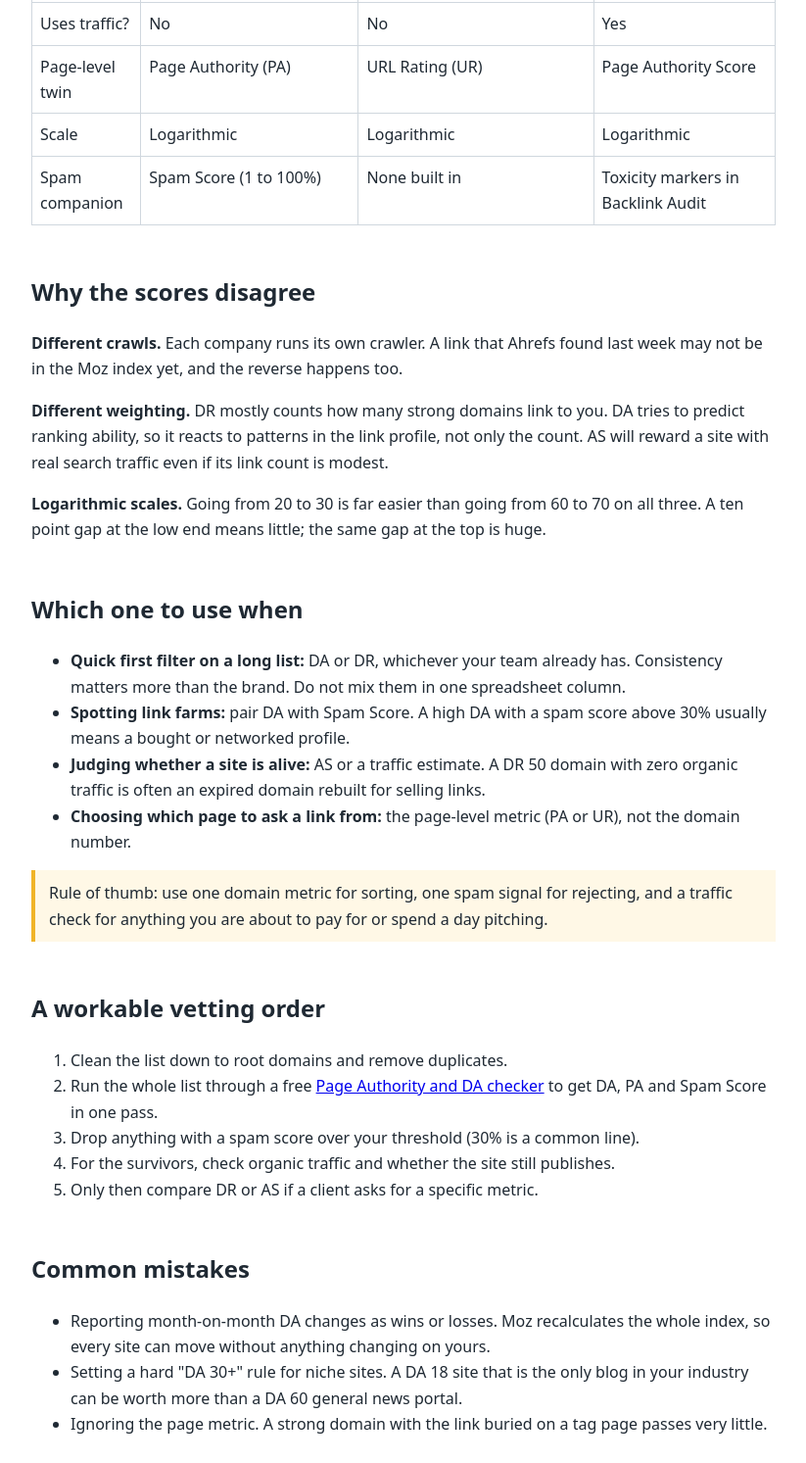
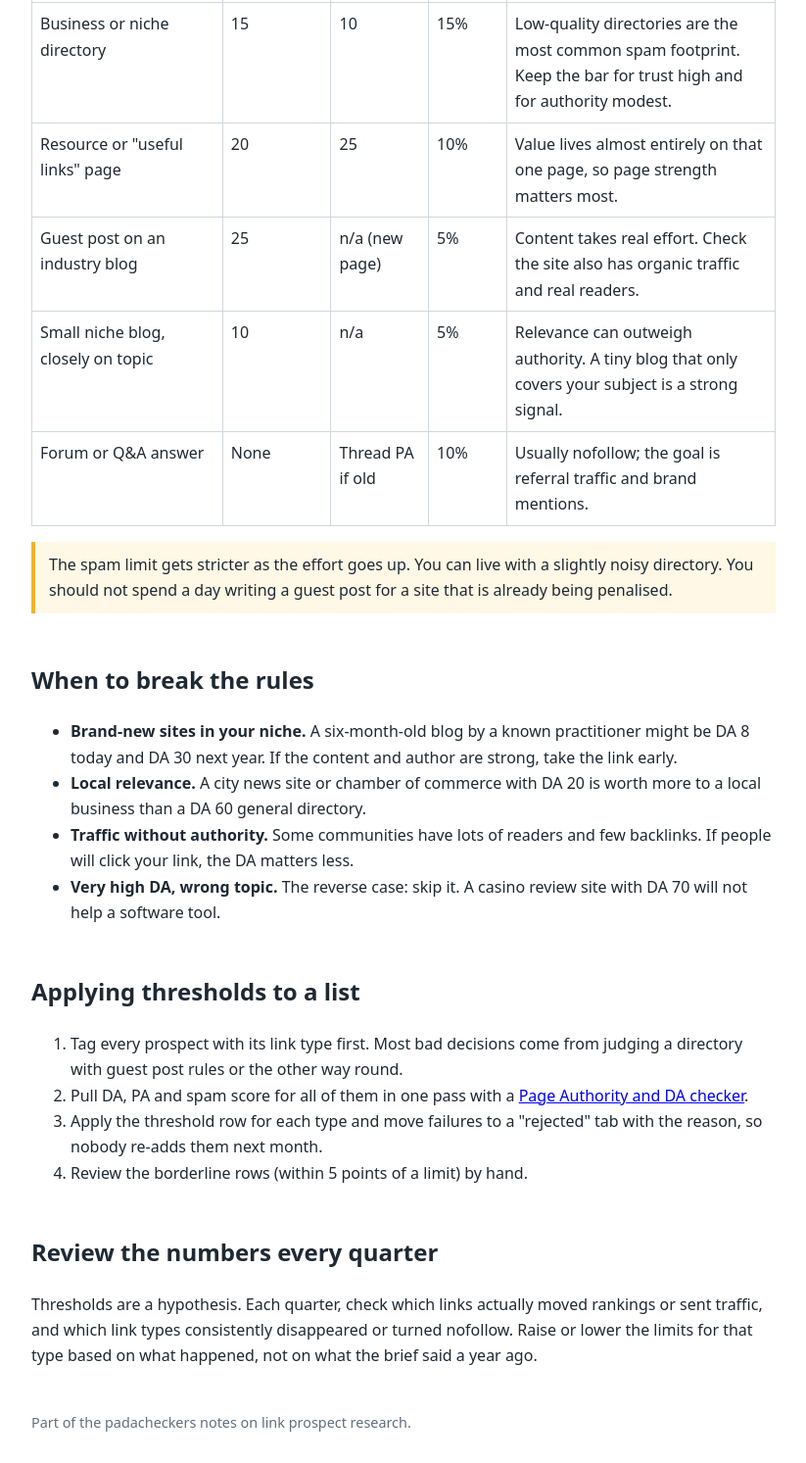
Before and after one commit to padacheckers/padacheckers.github.io, a plain HTML site: page authority-metrics/index.html in a window 1280 px wide. Shown: the part 587-2080 px from the top of the page at 98% size, without its empty margins (228-1051 px from the left). Drawn offline with Linux system fonts and the light colour scheme.

Commit message:
Rewrite as authority thresholds by link type

```diff
--- a/authority-metrics/index.html
+++ b/authority-metrics/index.html
@@ -3,64 +3,54 @@
 <head>
 <meta charset="utf-8">
 <meta name="viewport" content="width=device-width, initial-scale=1">
-<title>DA vs DR vs AS: What Each Authority Metric Actually Measures</title>
-<meta name="description" content="Moz Domain Authority, Ahrefs Domain Rating and Semrush Authority Score compared: inputs, scale, update cadence and when to use each one when vetting link prospects.">
+<title>Authority Thresholds by Link Type: How High Should DA Be?</title>
+<meta name="description" content="Practical minimum Domain Authority, Page Authority and spam score limits for profiles, directories, guest posts, resource pages and niche blogs, and when to break the rules.">
 <style>
 body{font-family:system-ui,-apple-system,Segoe UI,Roboto,sans-serif;max-width:760px;margin:40px auto;padding:0 20px;line-height:1.65;color:#1f2933}
 h1{line-height:1.25}h2{margin-top:2em}
 table{border-collapse:collapse;width:100%;margin:1em 0}th,td{border:1px solid #d0d7de;padding:8px;text-align:left;vertical-align:top}th{background:#f3f5f7}
-code{background:#f3f5f7;padding:1px 4px;border-radius:3px}
 .note{background:#fff8e6;border-left:4px solid #f0b429;padding:10px 14px}
 footer{margin-top:3em;font-size:.9em;color:#616e7c}
 </style>
 </head>
 <body>
-<h1>DA vs DR vs AS: What Each Authority Metric Actually Measures</h1>
-<p>Three numbers dominate link prospecting: Moz Domain Authority (DA), Ahrefs Domain Rating (DR) and Semrush Authority Score (AS). They all run from 0 to 100 and they are all called "authority", so teams treat them as interchangeable. They are not. Each one is built from a different link index with a different formula, and a site can score 45 on one and 20 on another without anything being wrong.</p>
-<p>This page is a short reference for what goes into each metric, so you can pick the right one for the job and stop arguing about why the numbers disagree.</p>
+<h1>Authority Thresholds by Link Type: How High Should DA Be?</h1>
+<p>"Only DA 30+" is a common rule in link building briefs. It is simple, and it is wrong for about half the link types a normal campaign uses. A profile link and a guest post are not the same kind of asset, so they should not be judged by the same minimum.</p>
+<p>This page gives a starting set of thresholds per link type, and the reasons behind each one, so you can adapt them instead of copying a single number.</p>
 
-<h2>Side-by-side</h2>
+<h2>Starting thresholds</h2>
 <table>
-<thead><tr><th></th><th>Moz DA</th><th>Ahrefs DR</th><th>Semrush AS</th></tr></thead>
+<thead><tr><th>Link type</th><th>Min DA</th><th>Min PA of the link page</th><th>Max spam score</th><th>Why</th></tr></thead>
 <tbody>
-<tr><td>Main input</td><td>Linking root domains plus a machine-learning model trained to predict Google rankings</td><td>Number and DR of unique linking domains, with "link juice" split across each linker's outbound links</td><td>Link power, organic traffic estimate and spam signals combined</td></tr>
-<tr><td>Uses traffic?</td><td>No</td><td>No</td><td>Yes</td></tr>
-<tr><td>Page-level twin</td><td>Page Authority (PA)</td><td>URL Rating (UR)</td><td>Page Authority Score</td></tr>
-<tr><td>Scale</td><td>Logarithmic</td><td>Logarithmic</td><td>Logarithmic</td></tr>
-<tr><td>Spam companion</td><td>Spam Score (1 to 100%)</td><td>None built in</td><td>Toxicity markers in Backlink Audit</td></tr>
+<tr><td>Platform profile (developer sites, link-in-bio, communities)</td><td>None, judge the platform</td><td>Not useful</td><td>10%</td><td>The domain is huge but your page starts at zero. You want a trusted platform, not a number.</td></tr>
+<tr><td>Business or niche directory</td><td>15</td><td>10</td><td>15%</td><td>Low-quality directories are the most common spam footprint. Keep the bar for trust high and for authority modest.</td></tr>
+<tr><td>Resource or "useful links" page</td><td>20</td><td>25</td><td>10%</td><td>Value lives almost entirely on that one page, so page strength matters most.</td></tr>
+<tr><td>Guest post on an industry blog</td><td>25</td><td>n/a (new page)</td><td>5%</td><td>Content takes real effort. Check the site also has organic traffic and real readers.</td></tr>
+<tr><td>Small niche blog, closely on topic</td><td>10</td><td>n/a</td><td>5%</td><td>Relevance can outweigh authority. A tiny blog that only covers your subject is a strong signal.</td></tr>
+<tr><td>Forum or Q&amp;A answer</td><td>None</td><td>Thread PA if old</td><td>10%</td><td>Usually nofollow; the goal is referral traffic and brand mentions.</td></tr>
 </tbody>
 </table>
 
-<h2>Why the scores disagree</h2>
-<p><strong>Different crawls.</strong> Each company runs its own crawler. A link that Ahrefs found last week may not be in the Moz index yet, and the reverse happens too.</p>
-<p><strong>Different weighting.</strong> DR mostly counts how many strong domains link to you. DA tries to predict ranking ability, so it reacts to patterns in the link profile, not only the count. AS will reward a site with real search traffic even if its link count is modest.</p>
-<p><strong>Logarithmic scales.</strong> Going from 20 to 30 is far easier than going from 60 to 70 on all three. A ten point gap at the low end means little; the same gap at the top is huge.</p>
+<p class="note">The spam limit gets stricter as the effort goes up. You can live with a slightly noisy directory. You should not spend a day writing a guest post for a site that is already being penalised.</p>
 
-<h2>Which one to use when</h2>
+<h2>When to break the rules</h2>
 <ul>
-<li><strong>Quick first filter on a long list:</strong> DA or DR, whichever your team already has. Consistency matters more than the brand. Do not mix them in one spreadsheet column.</li>
-<li><strong>Spotting link farms:</strong> pair DA with Spam Score. A high DA with a spam score above 30% usually means a bought or networked profile.</li>
-<li><strong>Judging whether a site is alive:</strong> AS or a traffic estimate. A DR 50 domain with zero organic traffic is often an expired domain rebuilt for selling links.</li>
-<li><strong>Choosing which page to ask a link from:</strong> the page-level metric (PA or UR), not the domain number.</li>
+<li><strong>Brand-new sites in your niche.</strong> A six-month-old blog by a known practitioner might be DA 8 today and DA 30 next year. If the content and author are strong, take the link early.</li>
+<li><strong>Local relevance.</strong> A city news site or chamber of commerce with DA 20 is worth more to a local business than a DA 60 general directory.</li>
+<li><strong>Traffic without authority.</strong> Some communities have lots of readers and few backlinks. If people will click your link, the DA matters less.</li>
+<li><strong>Very high DA, wrong topic.</strong> The reverse case: skip it. A casino review site with DA 70 will not help a software tool.</li>
 </ul>
 
-<p class="note">Rule of thumb: use one domain metric for sorting, one spam signal for rejecting, and a traffic check for anything you are about to pay for or spend a day pitching.</p>
-
-<h2>A workable vetting order</h2>
+<h2>Applying thresholds to a list</h2>
 <ol>
-<li>Clean the list down to root domains and remove duplicates.</li>
-<li>Run the whole list through a free <a href="https://padacheckers.com/">Page Authority and DA checker</a> to get DA, PA and Spam Score in one pass.</li>
-<li>Drop anything with a spam score over your threshold (30% is a common line).</li>
-<li>For the survivors, check organic traffic and whether the site still publishes.</li>
-<li>Only then compare DR or AS if a client asks for a specific metric.</li>
+<li>Tag every prospect with its link type first. Most bad decisions come from judging a directory with guest post rules or the other way round.</li>
+<li>Pull DA, PA and spam score for all of them in one pass with a <a href="https://padacheckers.com/">Page Authority and DA checker</a>.</li>
+<li>Apply the threshold row for each type and move failures to a "rejected" tab with the reason, so nobody re-adds them next month.</li>
+<li>Review the borderline rows (within 5 points of a limit) by hand.</li>
 </ol>
 
-<h2>Common mistakes</h2>
-<ul>
-<li>Reporting month-on-month DA changes as wins or losses. Moz recalculates the whole index, so every site can move without anything changing on yours.</li>
-<li>Setting a hard "DA 30+" rule for niche sites. A DA 18 site that is the only blog in your industry can be worth more than a DA 60 general news portal.</li>
-<li>Ignoring the page metric. A strong domain with the link buried on a tag page passes very little.</li>
-</ul>
+<h2>Review the numbers every quarter</h2>
+<p>Thresholds are a hypothesis. Each quarter, check which links actually moved rankings or sent traffic, and which link types consistently disappeared or turned nofollow. Raise or lower the limits for that type based on what happened, not on what the brief said a year ago.</p>
 
 <footer>Part of the padacheckers notes on link prospect research.</footer>
 </body>
```
